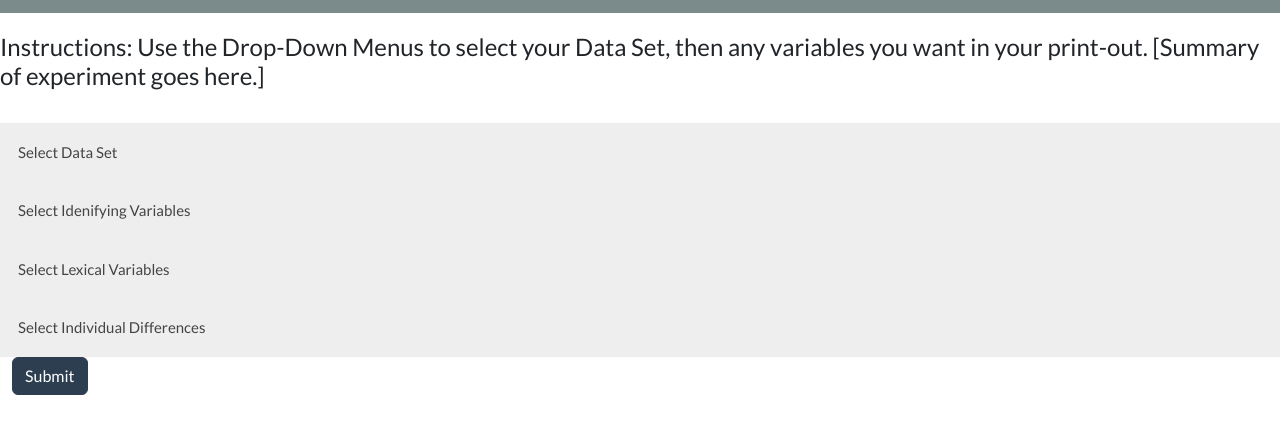
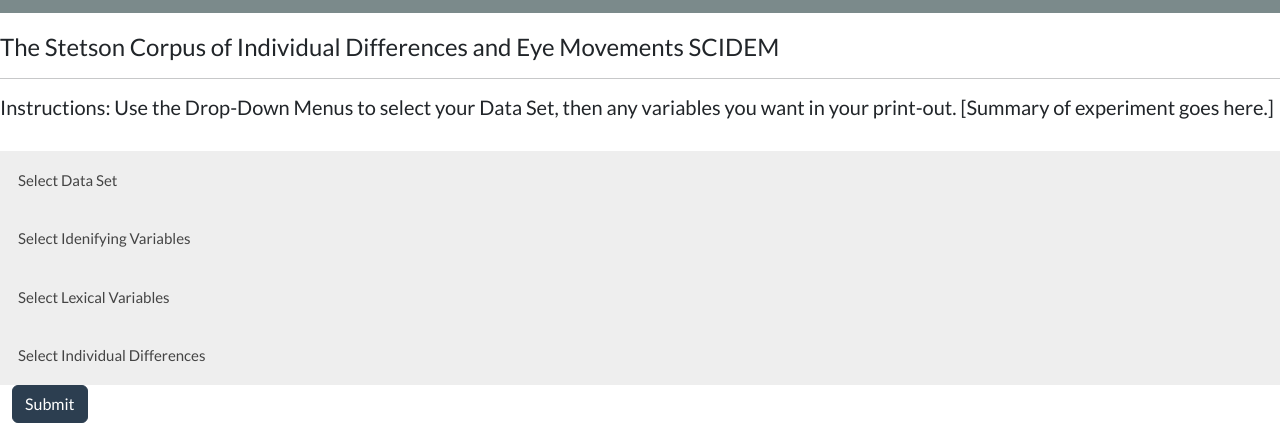
Before and after one commit to StetsonMathCS/project-1-vision-fruition, a plain HTML site: page index.html in a window 1280 px wide. Shown: the part 109-536 px from the top of the page. Drawn offline with nearby package versions, Linux system fonts and the light colour scheme.

Commit message:
Added Header with name

```diff
--- a/index.html
+++ b/index.html
@@ -67,7 +67,9 @@
     <hr>
 
     <br>
-    <h4>Instructions: Use the Drop-Down Menus to select your Data Set, then any variables you want in your print-out. [Summary of experiment goes here.]</h4>
+    <h4>The Stetson Corpus of Individual Differences and Eye Movements SCIDEM</h4>
+    <hr>
+    <h5>Instructions: Use the Drop-Down Menus to select your Data Set, then any variables you want in your print-out. [Summary of experiment goes here.]</h5>
     <br>
 
     <!-- Data Set Collapsible goes here -->
```
